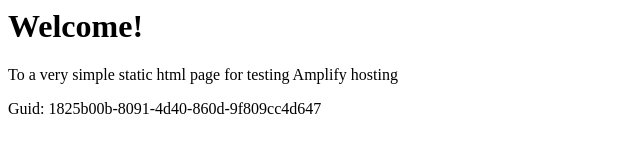
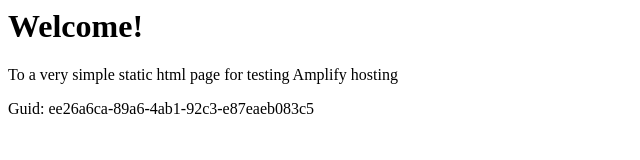
Before and after one commit to aws-aemilia-pdx/Github-PR-Commit-Integration-Test-DoNotTouch-GithubWebhookPreviewCanaryTest-v1-gamma-us-west-2, a website: page src/index.html in a window 1280 px wide. Shown: the full height of the page, 0-640 px from the left. Drawn offline with Linux system fonts and the light colour scheme.

Commit message:
commit from integ tests

```diff
--- a/src/index.html
+++ b/src/index.html
@@ -12,6 +12,6 @@
 <body>
     <h1>Welcome!</h1>
     <p>To a very simple static html page for testing Amplify hosting</p>
-    <p>Guid: 1825b00b-8091-4d40-860d-9f809cc4d647</p></body>
+    <p>Guid: ee26a6ca-89a6-4ab1-92c3-e87eaeb083c5</p></body>
 
 </html>
```
